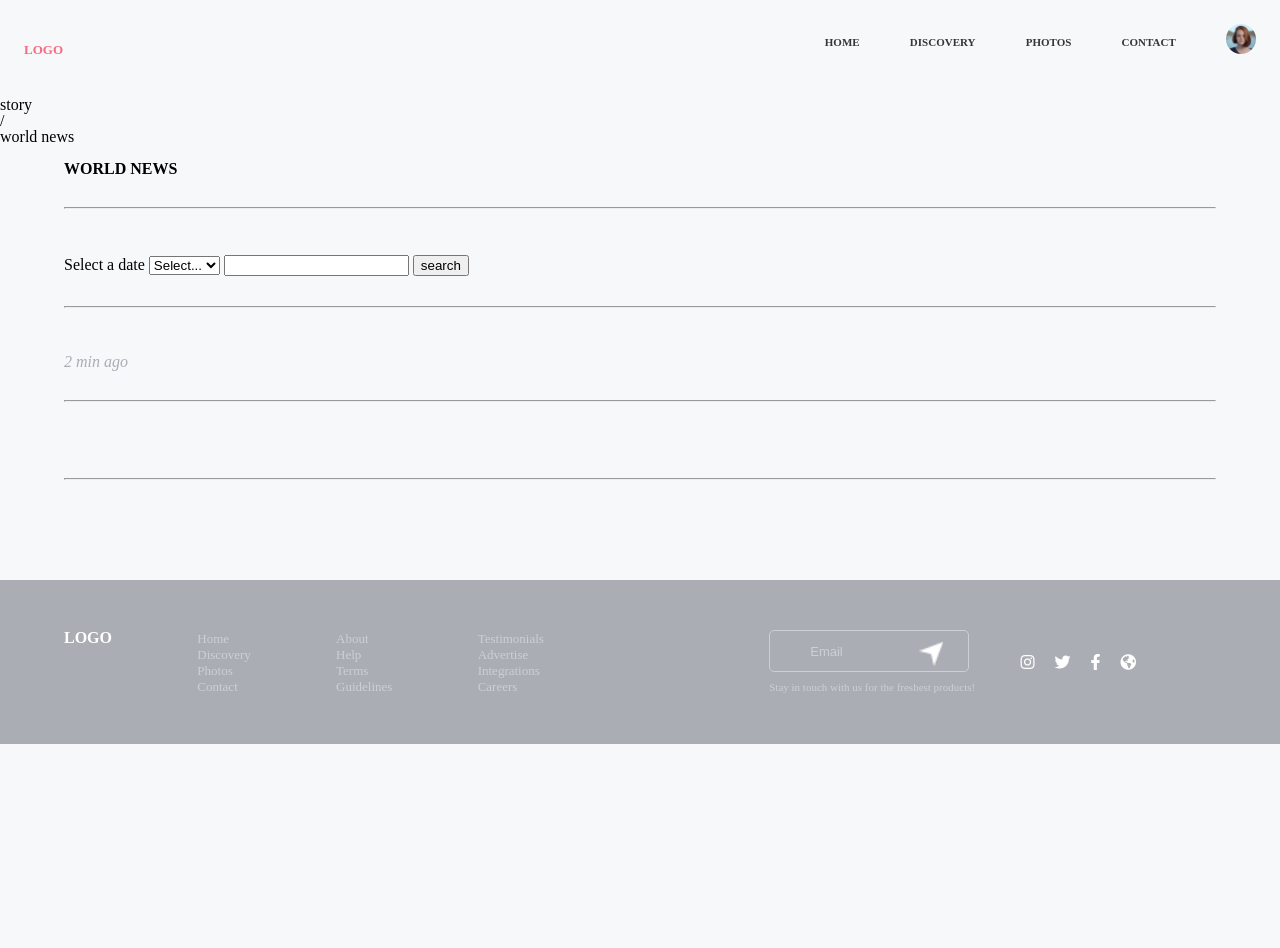
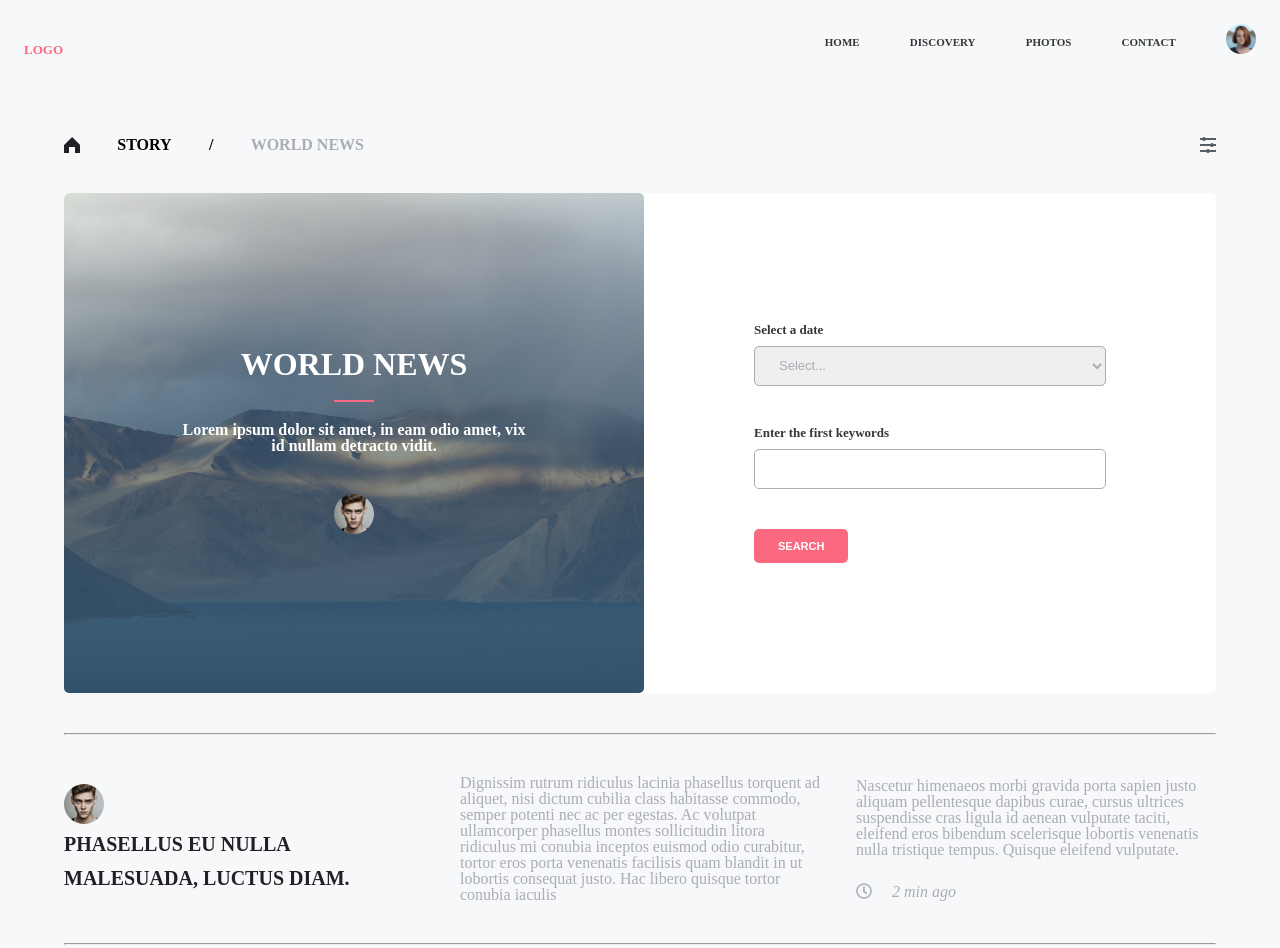
Before and after one commit to Meri-MG/-, a plain HTML site: page discovery.html in a window 1280 px wide. Shown: the top 948 px of the page. Before the commit the page ends 800 px from the top, so only its background shows below. Drawn offline with Linux system fonts and the light colour scheme.

Commit message:
Add layout and styles of Desktop-2

```diff
--- a/css/style.css
+++ b/css/style.css
@@ -78,7 +78,8 @@ nav ul li a {
 	line-height: 26px;
 }
 
-.headline-content button {
+.headline-content button,
+.form-wrapper button {
 	background-color: var(--common-pink-color);
 	color:var(--common-white-color);
 	text-transform: uppercase;
@@ -91,7 +92,8 @@ nav ul li a {
 	transition: all 0.3s;
 }
 
-.headline-content button:hover {
+.headline-content button:hover,
+.form-wrapper button:hover {
 	background-color: var(--common-white-color);
 	color:var(--common-pink-color);
 }
@@ -301,7 +303,9 @@ small {
 	font-size: 13px;
 }
 
-#input:focus {
+#input:focus,
+.form-div input:focus,
+.form-div select:focus {
 	outline: none;
 }
 
@@ -329,10 +333,192 @@ form p {
 	padding-left: 20px;
 }
 
-.icons-list div {
+/* Desktop 2 different styles  */
 
+.section1, .section2, .footer {
+	max-width: 1440px;
+	margin: 0 auto;
+	display: -webkit-box;
+	display: -ms-flexbox;
+	display: flex;
+	-webkit-box-orient: horizontal;
+	-webkit-box-direction: normal;
+			-ms-flex-direction: row;
+					flex-direction: row;
+	-webkit-box-pack: justify;
+			-ms-flex-pack: justify;
+					justify-content: space-between;
+	-webkit-box-align: center;
+			-ms-flex-align: center;
+					align-items: center;
+	margin-top: 40px;
 }
 
+.bg-image {
+	background-image: linear-gradient(to bottom, #bbccdd2e, #30516c), url(../images/image.png);
+	background-repeat: no-repeat;
+	max-width: 580px;
+	width: 100%;
+	height: 500px;
+	display: -webkit-box;
+	display: -ms-flexbox;
+	display: flex;
+	-webkit-box-orient: vertical;
+	-webkit-box-direction: normal;
+			-ms-flex-direction: column;
+					flex-direction: column;
+	-webkit-box-pack: center;
+			-ms-flex-pack: center;
+					justify-content: center;
+	-webkit-box-align: center;
+			-ms-flex-align: center;
+					align-items: center;
+	border-radius: 5px;
+}
+
+.content{
+	display: flex;
+	flex-direction: column;
+	max-width: 360px;
+	height: 190px;
+	width: 100%;
+	margin: 0 auto;
+	text-align: center;
+}
+
+.content h1 {
+	font-size: 32px;
+	font-weight: 700;
+	text-transform: uppercase;
+	color: var(--common-white-color);
+	margin-bottom: 20px;
+}
+
+.line {
+	width: 40px;
+	border-bottom: 2px solid var(--common-pink-color);
+	align-self: center;
+}
+
+.content p {
+	font-size: 16px;
+	font-weight: bold;
+	margin-bottom: 40px;
+	padding-top: 20px;
+	color: var(--common-white-color)
+}
+
+/* desktop 2 form styles */
+
+.home {
+	display: flex;
+	justify-content: space-between;
+	align-items: center;
+	margin: 40px auto;
+}
+
+.home-wrapper {
+	width: 300px;
+	display: flex;
+	justify-content: space-between;
+	align-items: center;
+	text-transform: uppercase;
+	font-weight: bold;
+}
+
+.home-wrapper .grey {
+	color: var(--common-grey-color);
+}
+
+.form-div {
+	display: -webkit-box;
+	display: -ms-flexbox;
+	display: flex;
+	-webkit-box-orient: vertical;
+	-webkit-box-direction: normal;
+			-ms-flex-direction: column;
+					flex-direction: column;
+	-webkit-box-pack: justify;
+			-ms-flex-pack: justify;
+					justify-content: space-between;
+	-webkit-box-align: start;
+			-ms-flex-align: start;
+					align-items: flex-start;
+}
+
+.section1 {
+	background-color: var(--common-white-color);
+	border-radius: 5px;
+}
+
+.form-wrapper {
+	width: 60%;
+	padding: 110px;
+}
+
+.form-div input,
+.form-div select {
+	max-width: 360px;
+	width: 100%;
+	height: 40px;
+	margin-bottom: 40px;
+	border: 0.4px solid var(--common-grey-color);
+	border-radius: 5px;
+}
+
+.form-div label {
+	color: var(--common-black-color);
+	font-size: 13px;
+	font-weight: bold;
+	margin-bottom: 10px;
+}
+
+select {
+	color: var(--common-grey-color);
+	font-size: 13px;
+	padding-left: 20px;
+}
+
+/* section2 styles */
+.middle-hr {
+	width: 90%;
+	margin: 40px auto;
+}
+.section2 {
+	margin: 40px auto;
+}
+.section2 p {
+	max-width: 360px;
+	color: var(--common-grey-color);
+}
+.section2 i,
+small {
+	margin-top: 25px;
+}
+h2 {
+	max-width: 360px;
+	width: 100%;
+	color: #202124;
+	font-size:20px;
+	font-weight: 700;
+	line-height: 34px;
+}
+
+/* elephant-section" styles */
+
+.elephant {
+	width: 100%;
+}
+
+.elephant-section p {
+	margin: 40px 0;
+	width: 65%;
+	color: var(--common-grey-color);
+}
+
+.elephant-section {
+	margin-bottom: 150px;
+}
 
 @media (max-width: 1100px) {
 
--- a/discovery.html
+++ b/discovery.html
@@ -40,51 +40,67 @@
       </nav>
     </header>
     <main>
-      <div class="home">
-        <i></i>
+      <div class="home container">
+        <div class="home-wrapper">
+        <img src="images/home.png" alt="home-icon">
         <p>story</p>
         <p>/</p>
-        <p>world news</p>
+        <p class="grey">world news</p>
       </div>
-      <section class="container">
-        <div class="img-wrapper">
-          <img src="" alt="" />
+        <img src="images/filter.png" alt="filter-icon">
+      </div>
+      <section class="container section1">
+        <div class="bg-image">
+            <div class="content">
                 <h1>World News</h1>
-          <hr />
-          <p></p>
-          <img src="" alt="" />
+                <div class="line"></div>
+                <p>Lorem ipsum dolor sit amet, in
+                    eam odio amet, vix id nullam
+                    detracto vidit.</p>
+                <div><img src="images/avatar.png"
+                        alt="avatar"></div>
             </div>
+        </div>
+        <div class="form-wrapper">
             <form action="">
-          <label for=""></label>
+                <div class="form-div">
                     <label for="date">Select a
                         date</label>
                     <select name="date" id="date">
                         <option value="select">
                             Select...</option>
                     </select>
-          <label for=""></label>
-          <input type="text" />
-          <input type="button" value="search" />
+                </div>
+                <div class="form-div">
+                    <label for="keywords">Enter
+                        the first keywords</label>
+                    <input type="text"
+                        name="keywords"
+                        id="keywords">
+                </div>
+                <button>Search</button>
             </form>
-        <hr />
+        </div>
     </section>
-      <section class="container">
+    <hr class="middle-hr" />
+      <section class="container section2">
         <div>
-          <img src="" alt="" />
-          <p class="bold-paragraph"></p>
+          <img src="images/avatar.png" alt="boy's avatar" />
+          <h2>Phasellus eu nulla malesuada, luctus diam.</h2>
         </div>
         <div>
-          <p></p>
+          <p>Dignissim rutrum ridiculus lacinia phasellus torquent ad aliquet, nisi dictum cubilia class habitasse commodo, semper potenti nec ac per egestas. Ac volutpat ullamcorper phasellus montes sollicitudin litora ridiculus mi conubia inceptos euismod odio curabitur, tortor eros porta venenatis facilisis quam blandit in ut lobortis consequat justo. Hac libero quisque tortor conubia iaculis</p>
         </div>
         <div>
-          <p></p>
-          <small><i></i>2 min ago</small>
+          <p>Nascetur himenaeos morbi gravida porta sapien justo aliquam pellentesque dapibus curae, cursus ultrices suspendisse cras ligula id aenean vulputate taciti, eleifend eros bibendum scelerisque lobortis venenatis nulla tristique tempus. Quisque eleifend vulputate.</p>
+          <i class="far fa-clock"></i><small>2 min ago</small>
         </div>
-        <hr />
       </section>
-      <section class="container">
-        <img src="" alt="" />
-        <p></p>
+      <hr class="middle-hr" />
+      <section class="container elephant-section">
+        <img src="images/image4.png" class="elephant" alt="" />
+        <p>Lorem ipsum dolor sit amet consectetur adipiscing elit sodales primis, mollis viverra conubia ligula inceptos laoreet libero tortor, nascetur non habitasse iaculis tempor nec egestas fames augue, platea porta integer nostra curae sed arcu. Nec ut diam vulputate ante scelerisque ridiculus lobortis orci mi curae himenaeos quis, senectus curabitur ullamcorper a porttitor nibh fermentum nisi cum morbi aliquam. Vitae pretium vestibulum dui gravida in potenti interdum, class rhoncus neque eget magna at </p>
+          <p>Ullamcorper porttitor non pharetra cursus nisl mollis pellentesque primis penatibus platea, dictum himenaeos eget mi bibendum ad molestie aliquet curae quis quisque, nunc duis ac at elementum dui integer viverra tempus. Lacinia bibendum diam senectus egestas nec molestie convallis aenean hac tempus, vivamus purus congue euismod fringilla cursus donec est eu blandit platea, feugiat vitae netus orci habitant accumsan placerat morbi nostra.</p>
         <hr />
       </section>
     </main>
```
Also changed, not shown: images/filter.png (added), images/home.png (added). Lines whose indentation alone changed are shown as unchanged.
